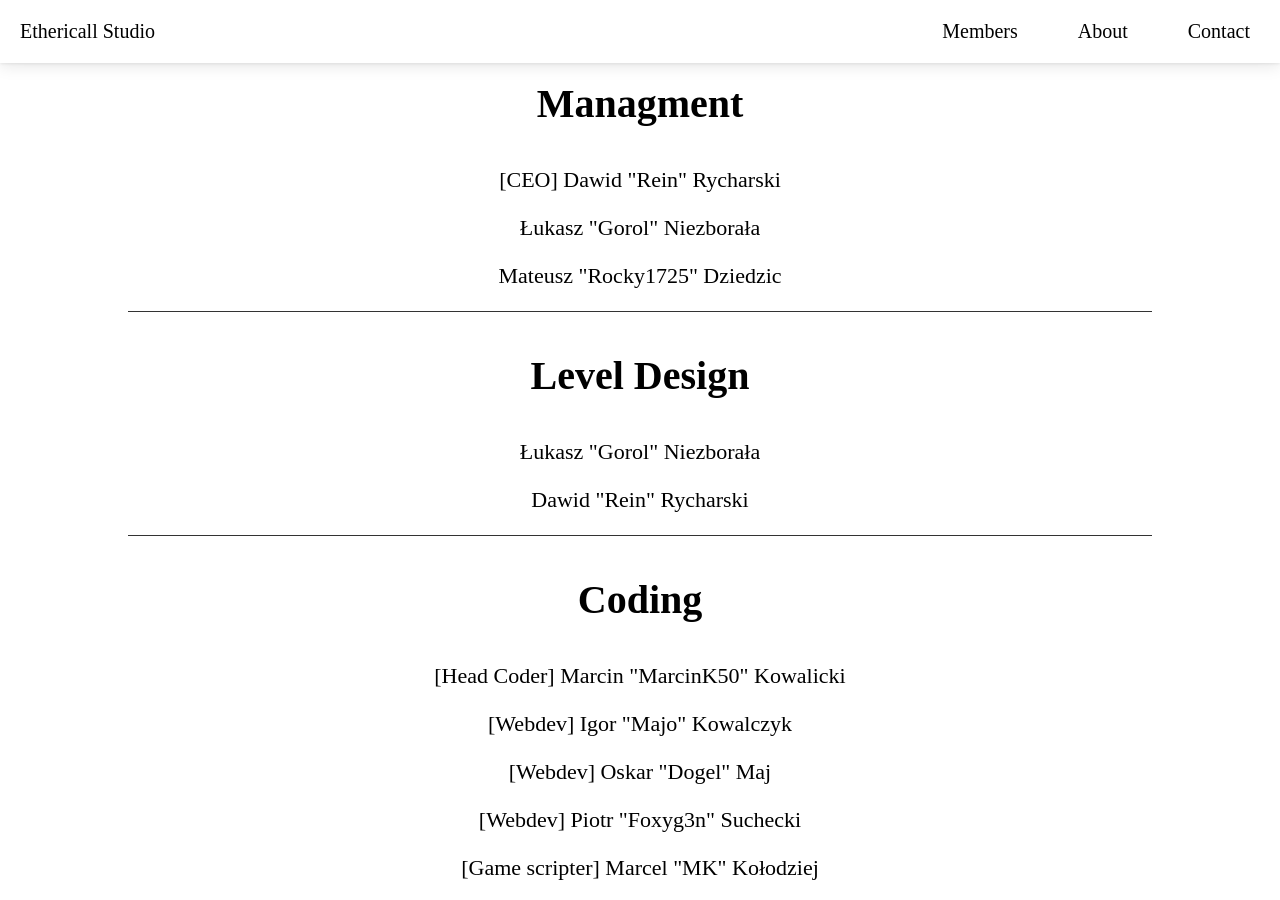
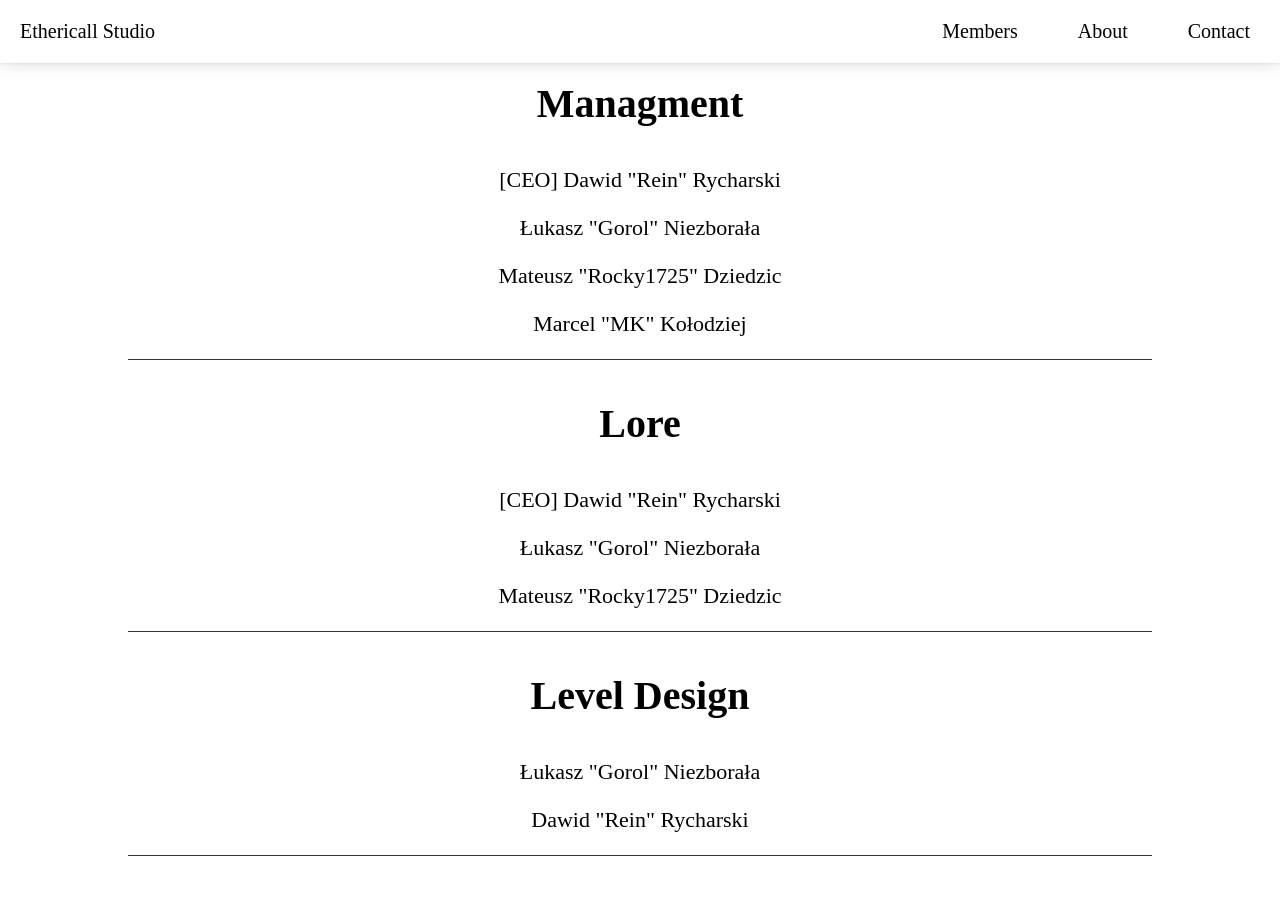
Before and after one commit to Ethericall-Studio/ethericall-studio.github.io, a Jekyll site: the page built from members.md, in a window 1280 px wide and 900 px high. Built offline with Jekyll 4.4.1, drawn with Linux system fonts in a browser that asks for light colours; some web fonts are replaced.

Commit message:
Corrected studio members

```diff
--- a/members.md
+++ b/members.md
@@ -3,6 +3,14 @@
 lang: "en"
 ---
 <p id="h">Managment</p>
+<p id="m">[CEO] Dawid "Rein" Rycharski</p>
+<p id="m">Łukasz "Gorol" Niezborała</p>
+<p id="m">Mateusz "Rocky1725" Dziedzic</p>
+<p id="m">Marcel "MK" Kołodziej</p>
+
+---
+
+<p id="h">Lore</p>
 <p id="m">[CEO] Dawid "Rein" Rycharski</p>
 <p id="m">Łukasz "Gorol" Niezborała</p>
 <p id="m">Mateusz "Rocky1725" Dziedzic</p>
```
Also changed, not shown: other parts of members.md (+1 -0 lines).
